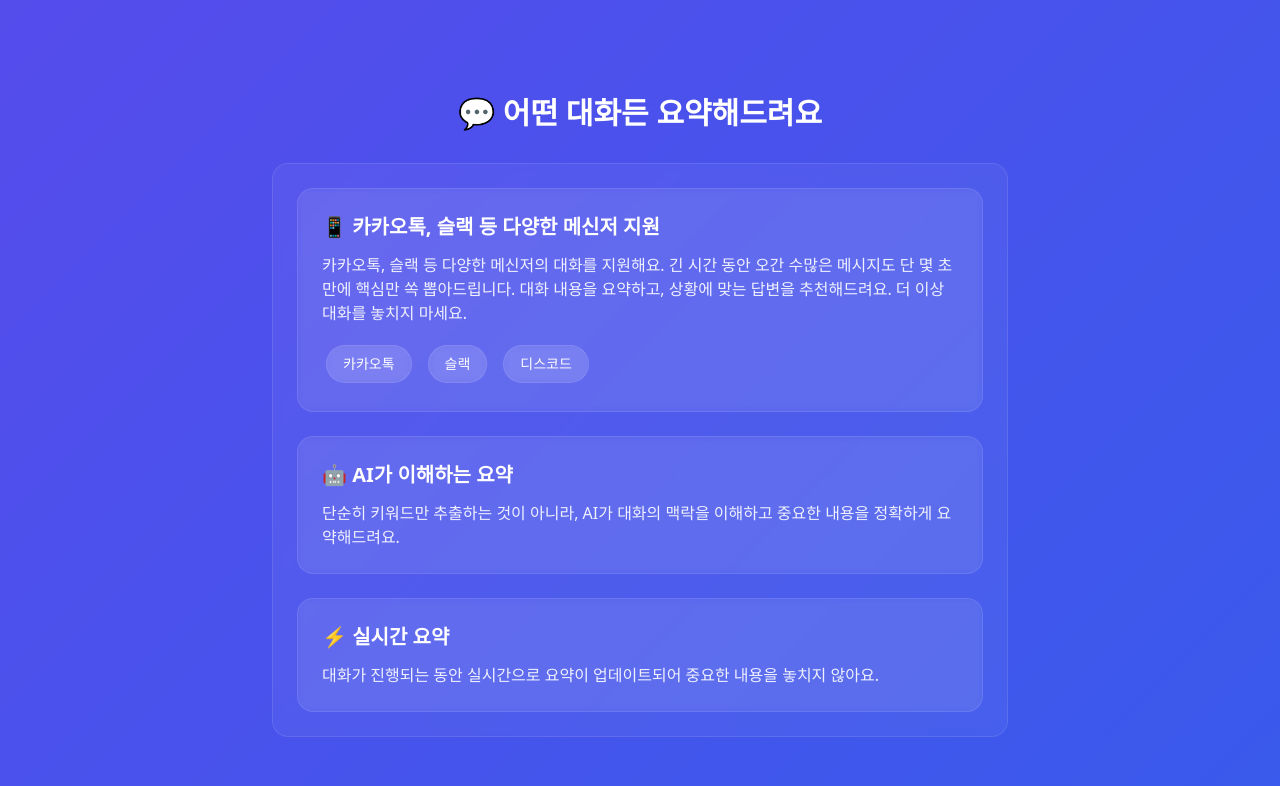
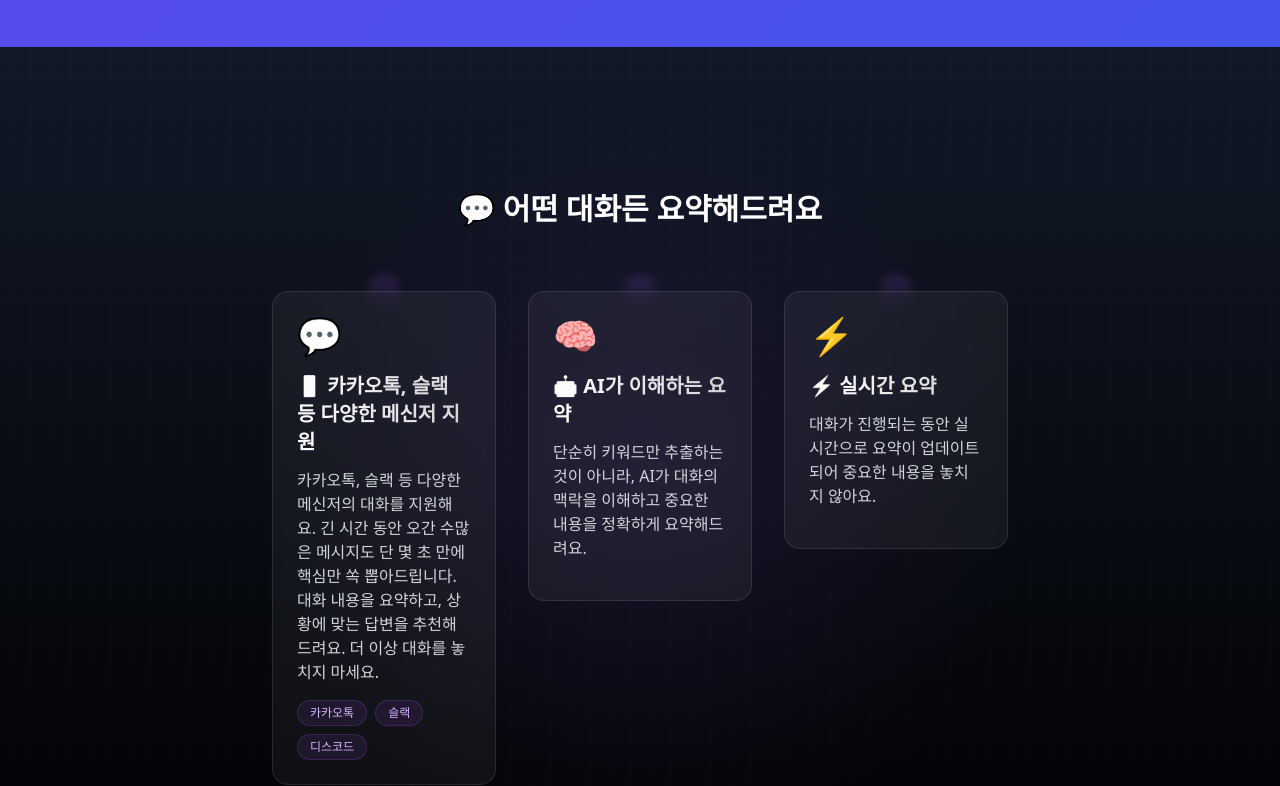
Before and after one commit to FLYLIKEB/summy, a Next.js app: page / in a window 1280 px wide. Shown: the part 2820-3606 px from the top of the page. Built offline with nearby package versions, Linux system fonts and the light colour scheme.

Commit message:
feat: 기능 소개 섹션 디자인 개선 (말풍선 카드, 애니메이션, Glassmorphism)

```diff
--- a/components/Features.tsx
+++ b/components/Features.tsx
@@ -1,44 +1,112 @@
+'use client'
+
 import React from 'react'
+import { motion } from 'framer-motion'
+
+const features = [
+  {
+    title: '📱 카카오톡, 슬랙 등 다양한 메신저 지원',
+    description: '카카오톡, 슬랙 등 다양한 메신저의 대화를 지원해요. 긴 시간 동안 오간 수많은 메시지도 단 몇 초 만에 핵심만 쏙 뽑아드립니다. 대화 내용을 요약하고, 상황에 맞는 답변을 추천해드려요. 더 이상 대화를 놓치지 마세요.',
+    tags: ['카카오톡', '슬랙', '디스코드'],
+    icon: '💬'
+  },
+  {
+    title: '🤖 AI가 이해하는 요약',
+    description: '단순히 키워드만 추출하는 것이 아니라, AI가 대화의 맥락을 이해하고 중요한 내용을 정확하게 요약해드려요.',
+    icon: '🧠'
+  },
+  {
+    title: '⚡ 실시간 요약',
+    description: '대화가 진행되는 동안 실시간으로 요약이 업데이트되어 중요한 내용을 놓치지 않아요.',
+    icon: '⚡'
+  }
+]
+
+const container = {
+  hidden: { opacity: 0 },
+  show: {
+    opacity: 1,
+    transition: {
+      staggerChildren: 0.2
+    }
+  }
+}
+
+const item = {
+  hidden: { opacity: 0, y: 20 },
+  show: { opacity: 1, y: 0 }
+}
 
 export default function Features() {
   return (
-    <section id="features">
-      <div className="section-container">
-        <h2 className="section-title">
+    <section id="features" className="relative py-24 overflow-hidden">
+      {/* 배경 요소 */}
+      <div className="absolute inset-0 bg-gradient-to-b from-gray-900 to-black">
+        <div className="absolute inset-0 bg-[radial-gradient(circle_at_center,_var(--tw-gradient-stops))] from-purple-500/10 via-transparent to-transparent" />
+        <div className="absolute inset-0 bg-[url('/grid.svg')] bg-center opacity-10" />
+      </div>
+
+      <div className="section-container relative">
+        <motion.h2
+          initial={{ opacity: 0, y: 20 }}
+          whileInView={{ opacity: 1, y: 0 }}
+          viewport={{ once: true }}
+          transition={{ duration: 0.8 }}
+          className="section-title text-center mb-16"
+        >
           💬 어떤 대화든 요약해드려요
-        </h2>
-        <div className="card">
-          <div className="space-y-6">
-            <div className="card">
-              <h3 className="font-bold text-lg sm:text-xl mb-3">📱 카카오톡, 슬랙 등 다양한 메신저 지원</h3>
-              <p className="text-sm sm:text-base opacity-90">
-                카카오톡, 슬랙 등 다양한 메신저의 대화를 지원해요.
-                긴 시간 동안 오간 수많은 메시지도 단 몇 초 만에 핵심만 쏙 뽑아드립니다.
-                대화 내용을 요약하고, 상황에 맞는 답변을 추천해드려요.
-                더 이상 대화를 놓치지 마세요.
-              </p>
-              <div className="flex flex-wrap gap-2 mt-4">
-                <span className="tag">카카오톡</span>
-                <span className="tag">슬랙</span>
-                <span className="tag">디스코드</span>
+        </motion.h2>
+
+        <motion.div
+          variants={container}
+          initial="hidden"
+          whileInView="show"
+          viewport={{ once: true }}
+          className="grid grid-cols-1 md:grid-cols-2 lg:grid-cols-3 gap-8"
+        >
+          {features.map((feature, index) => (
+            <motion.div
+              key={index}
+              variants={item}
+              className="group relative"
+            >
+              {/* 말풍선 꼬리 */}
+              <div className="absolute -top-4 left-1/2 transform -translate-x-1/2 w-8 h-8 bg-gradient-to-b from-purple-500/20 to-transparent rounded-full blur-sm" />
+
+              {/* 카드 */}
+              <div className="relative p-6 rounded-2xl bg-white/5 backdrop-blur-sm border border-white/10 transition-all duration-300 group-hover:bg-white/10 group-hover:border-purple-500/50 group-hover:shadow-lg group-hover:shadow-purple-500/20">
+                {/* 아이콘 */}
+                <div className="text-4xl mb-4 transform transition-transform duration-300 group-hover:scale-110">
+                  {feature.icon}
+                </div>
+
+                {/* 제목 */}
+                <h3 className="font-bold text-lg sm:text-xl mb-3 bg-gradient-to-r from-white to-white/80 bg-clip-text text-transparent">
+                  {feature.title}
+                </h3>
+
+                {/* 설명 */}
+                <p className="text-sm sm:text-base text-gray-300 mb-4">
+                  {feature.description}
+                </p>
+
+                {/* 태그 */}
+                {feature.tags && (
+                  <div className="flex flex-wrap gap-2">
+                    {feature.tags.map((tag, tagIndex) => (
+                      <span
+                        key={tagIndex}
+                        className="px-3 py-1 rounded-full text-xs font-medium bg-purple-500/10 text-purple-300 border border-purple-500/20"
+                      >
+                        {tag}
+                      </span>
+                    ))}
+                  </div>
+                )}
               </div>
-            </div>
-            <div className="card">
-              <h3 className="font-bold text-lg sm:text-xl mb-3">🤖 AI가 이해하는 요약</h3>
-              <p className="text-sm sm:text-base opacity-90">
-                단순히 키워드만 추출하는 것이 아니라, AI가 대화의 맥락을 이해하고
-                중요한 내용을 정확하게 요약해드려요.
-              </p>
-            </div>
-            <div className="card">
-              <h3 className="font-bold text-lg sm:text-xl mb-3">⚡ 실시간 요약</h3>
-              <p className="text-sm sm:text-base opacity-90">
-                대화가 진행되는 동안 실시간으로 요약이 업데이트되어
-                중요한 내용을 놓치지 않아요.
-              </p>
-            </div>
-          </div>
-        </div>
+            </motion.div>
+          ))}
+        </motion.div>
       </div>
     </section>
   )
```
